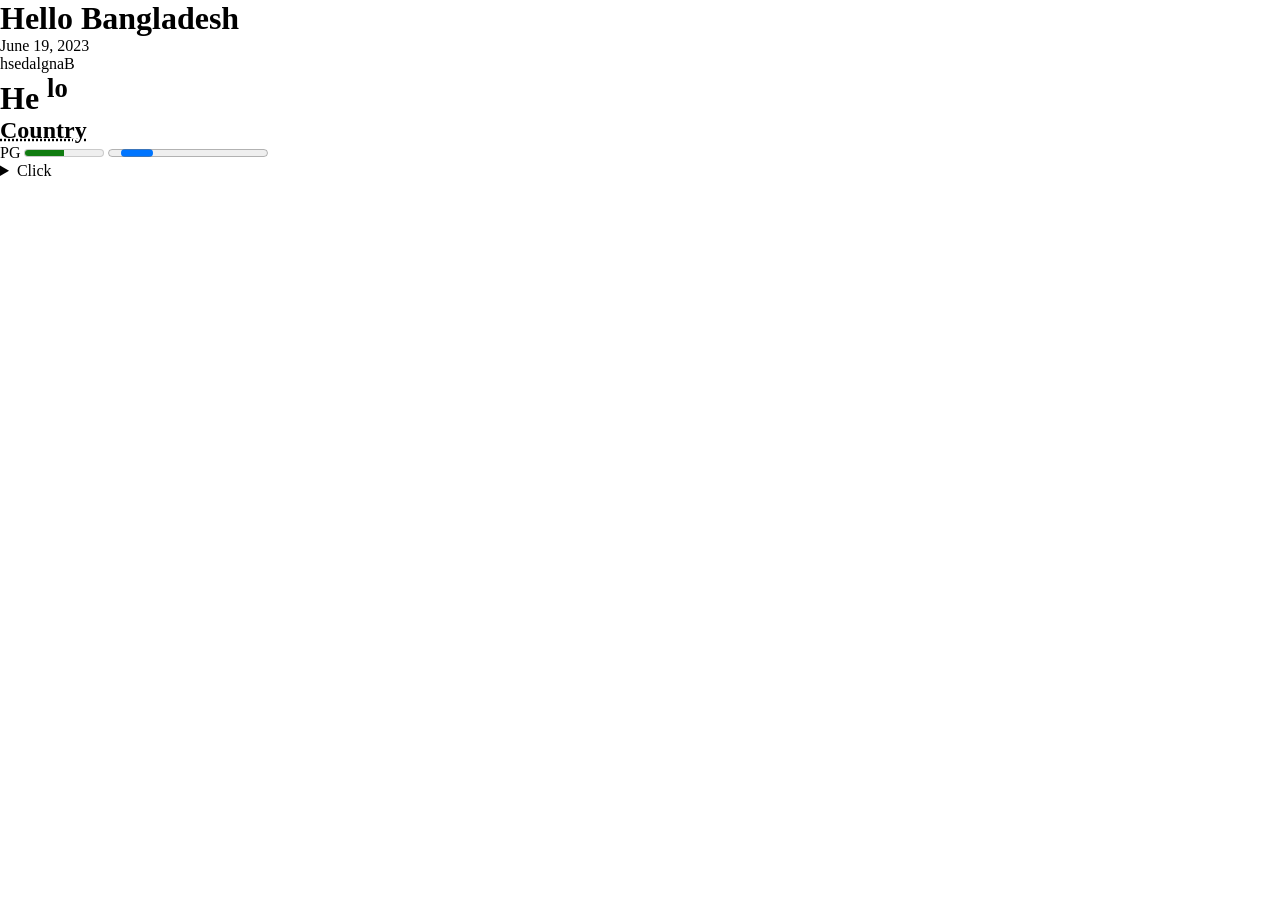
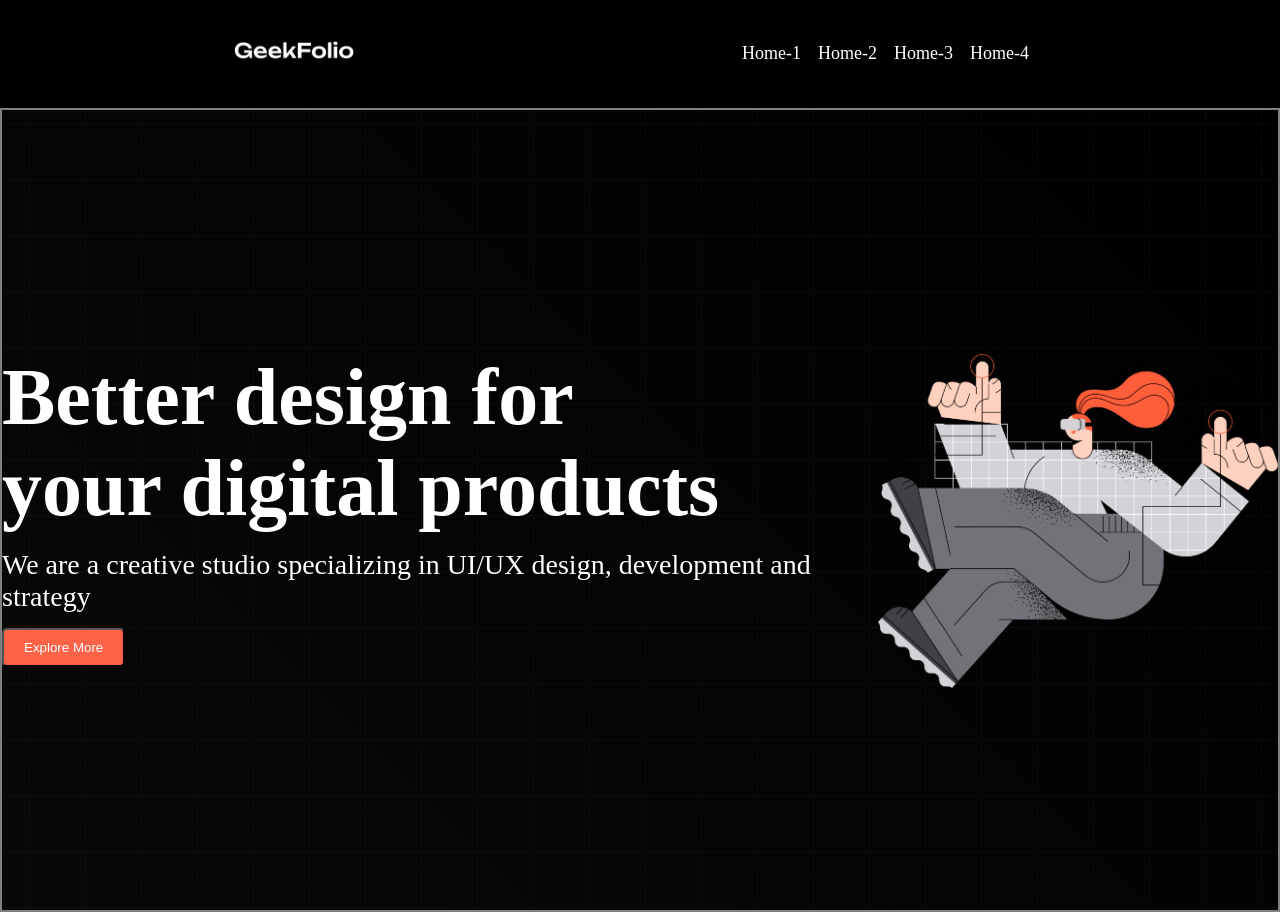
Before and after one commit to rahmatanik/CPS-Digital-Products, a plain HTML site: page index.html in a window 1280 px wide. Before the commit the page ends 800 px from the top, so only its background shows below. Drawn offline with Linux system fonts and the light colour scheme.

Commit message:
add header banner

```diff
--- a/Assets/style.css
+++ b/Assets/style.css
@@ -2,3 +2,67 @@
   margin: 0;
   padding: 0;
 }
+.menu-container {
+  background-color: black;
+  padding: 40px;
+  color: white;
+  list-style: none;
+  display: flex;
+  justify-content: space-around;
+  align-items: center;
+}
+
+.menus {
+  display: flex;
+}
+
+.logo-photo {
+  width: 120px;
+}
+.item {
+  margin-right: 10px;
+  padding-right: 7px;
+  font-size: 18px;
+  cursor: pointer;
+}
+
+.menus .item:hover {
+  color: yellow;
+}
+
+.banner-img {
+  width: 400px;
+}
+.banner-container {
+  color: white;
+  display: flex;
+  justify-content: space-around;
+  height: 100vh;
+  align-items: center;
+  border: 2px solid gray;
+  background-image: url("./images/background.png"),
+    linear-gradient(45deg, rgb(8, 8, 8), #000);
+}
+
+.title {
+  font-size: 80px;
+  font-weight: bold;
+}
+
+.description {
+  font-size: 28px;
+  margin-top: 15px;
+  margin-bottom: 15px;
+}
+
+.btn {
+  padding: 10px 20px;
+  background-color: tomato;
+  color: white;
+  border-radius: 5px;
+}
+.btn:hover {
+  background-color: white;
+  color: black;
+  cursor: pointer;
+}
--- a/index.html
+++ b/index.html
@@ -7,26 +7,41 @@
     <link rel="stylesheet" href="Assets/style.css" />
   </head>
   <body>
-    <h1>Hello Bangladesh</h1>
-    <time datetime="2020-06-05"> June 19, 2023</time>
-
-    <h1></h1>
-    <bdo dir="rtl">Bangladesh</bdo>
-    <h1>He <sup>lo</sup></h1>
-    <h2><abbr title="This is Bangladesh">Country</abbr></h2>
-    <label for="disk">PG</label>
-    <meter id="disk" value="0.5"></meter>
-    <progress></progress>
-    <details>
-      <summary>Click</summary>
-      <p>
-        Lorem ipsum dolor sit amet consectetur adipisicing elit. Amet ab
-        expedita laborum, sint atque, repudiandae, minus autem error impedit
-        consequuntur quas veniam. Voluptatem rem officia totam voluptatibus qui
-        aperiam tempora necessitatibus a nulla odit quos, corporis aliquid? Eum
-        a nostrum assumenda velit rem minus maiores dolore, voluptas ipsum cum
-        architecto.
-      </p>
-    </details>
+    <!-- This is the header section -->
+    <header>
+      <nav>
+        <div class="menu-container">
+          <div class="logo">
+            <img class="logo-photo" src="./Assets/logo/logo-light.png" alt="" />
+          </div>
+          <div class="menus">
+            <li class="item">Home-1</li>
+            <li class="item">Home-2</li>
+            <li class="item">Home-3</li>
+            <li class="item">Home-4</li>
+          </div>
+        </div>
+      </nav>
+    </header>
+    <main>
+      <section>
+        <div class="banner-container">
+          <div class="banner-text">
+            <h1 class="title">
+              Better design for <br />
+              your digital products
+            </h1>
+            <p class="description">
+              We are a creative studio specializing in UI/UX design, development
+              and strategy
+            </p>
+            <button class="btn">Explore More</button>
+          </div>
+          <div class="banner-photo">
+            <img src="./Assets/images/banner.png" alt="" class="banner-img" />
+          </div>
+        </div>
+      </section>
+    </main>
   </body>
 </html>
```
Also changed, not shown: Assets/icon/0.png (added), Assets/icon/1.png (added), Assets/icon/2.png (added), Assets/images/background.png (added), Assets/images/banner.png (added), Assets/images/product-1.jpg (added), Assets/images/product-2.jpg (added), Assets/images/product-3.jpg (added), Assets/images/section.png (added), Assets/logo/logo-dark.png (added), Assets/logo/logo-light.png (added).
